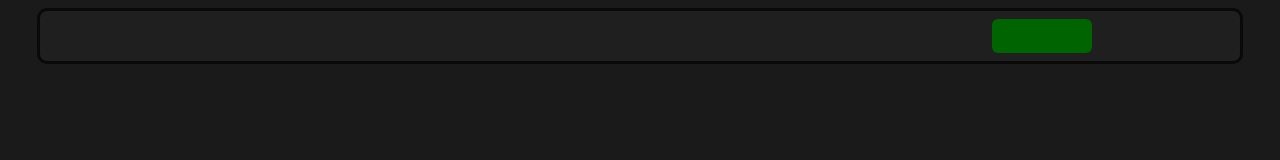
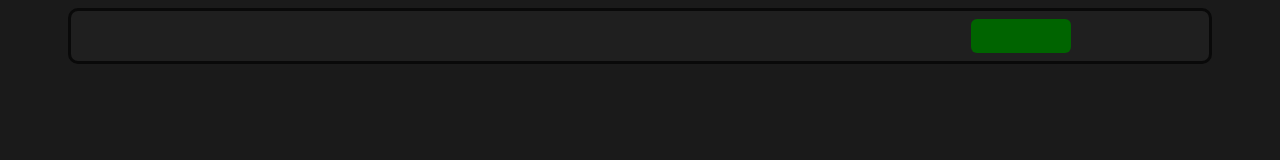
Before and after one commit to dragoner-nik/dragoner-nik.github.io, a plain HTML site: page index.html in a window 1280 px wide. Drawn offline with Linux system fonts and the light colour scheme.

Commit message:
Animation done

```diff
--- a/animation.css
+++ b/animation.css
@@ -1,9 +1,5 @@
-/* .block:hover {
-    margin: auto 1000px;
-} */
-
 @keyframes palzunok {
     0%{
-        margin-left: 8px;
+        margin-left: 0.5%;
     }
 }
--- a/index.css
+++ b/index.css
@@ -4,7 +4,7 @@
 
 .cont {
     height: 50px;
-    width: 1200px;
+    width: 90%;
     margin: auto;
 
     border-radius: 10px;
@@ -20,7 +20,8 @@
     width: 100px;
     margin-top: auto;
     margin-bottom: auto;
-    margin-left: 1092px;
+    margin-left: calc(99.5% - 100px);
+
 
     border-radius: 6px;
 
```
